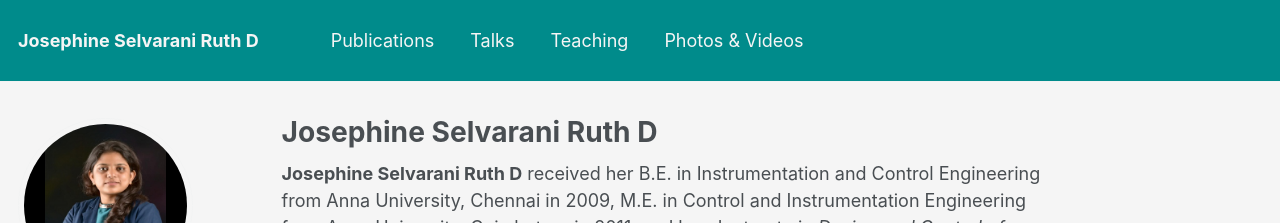
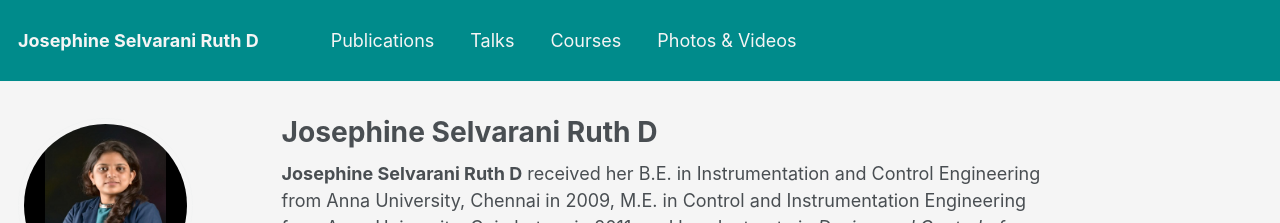
Before and after one commit to Sreerammv/djsruth.github.io-master, a Jekyll site: the page built from _pages/about.md, in a window 1280 px wide and 1040 px high. Shown: the top 223 px of the window. Built offline with Jekyll 4.4.1, drawn with Linux system fonts in a browser that asks for light colours.

Commit message:
Update navigation.yml

```diff
--- a/_data/navigation.yml
+++ b/_data/navigation.yml
@@ -7,7 +7,7 @@ main:
   - title: "Talks"
     url: /talks/
 
-  - title: "Teaching"
+  - title: "Courses"
     url: /teaching/
 
   - title: "Photos & Videos"
```
